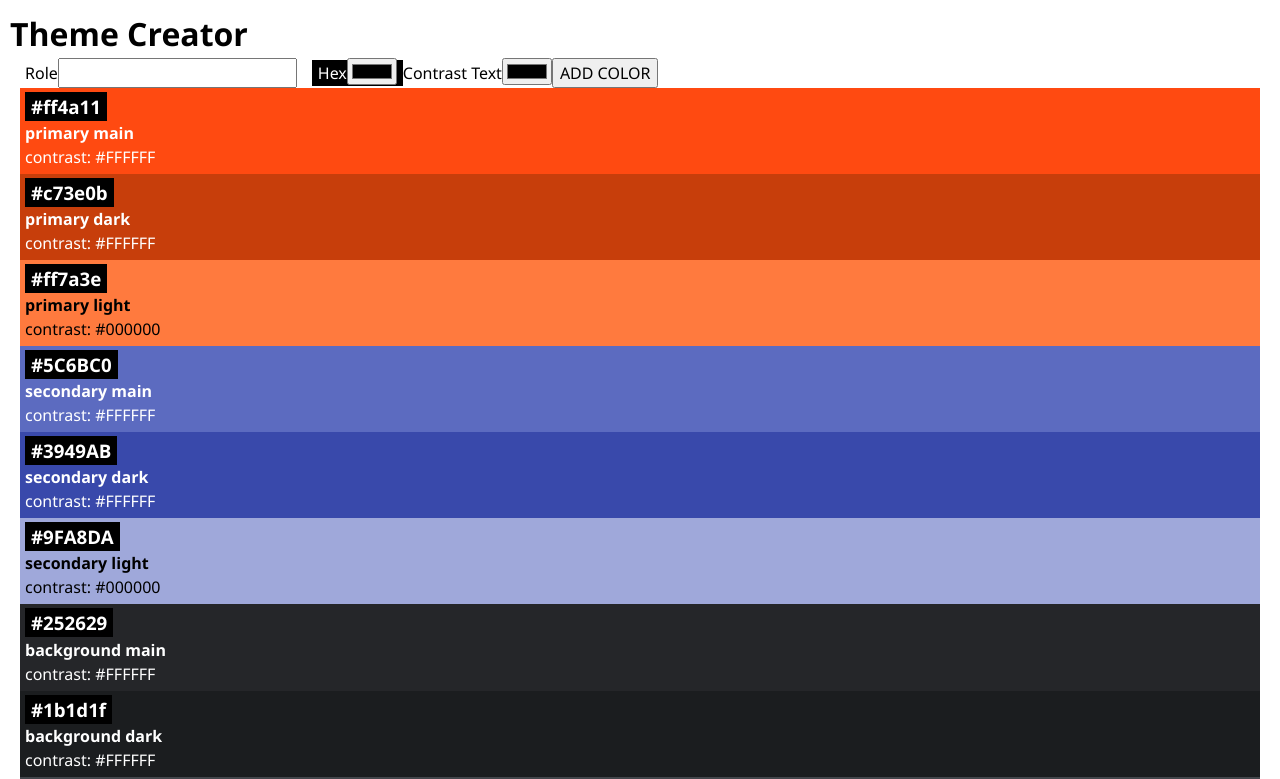
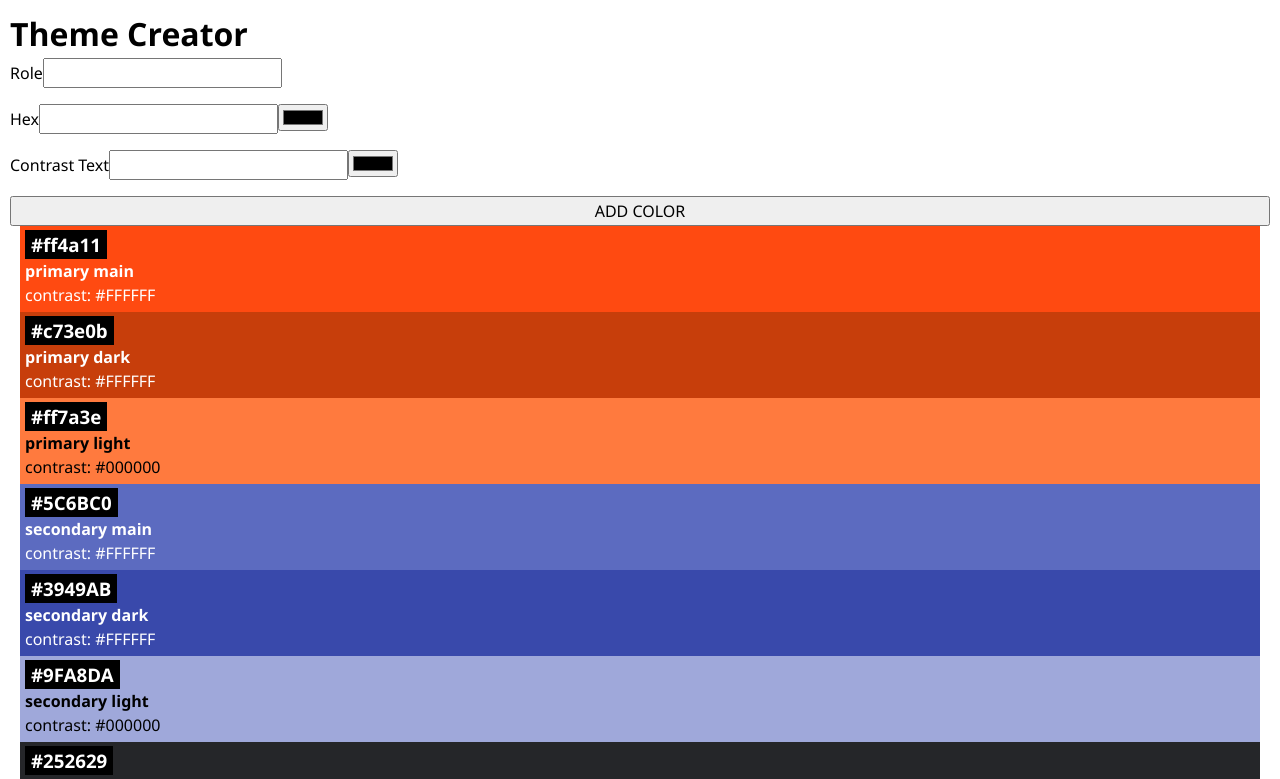
Before and after one commit to MarialeAlbrecht/project-4-theme-creator, a React (Vite) app: page / in a window 1280 px wide. Shown: the top 779 px of the page. Built offline with nearby package versions, Linux system fonts and the light colour scheme.

Commit message:
added css styles to the form

```diff
--- a/src/Components/Color/Color.css
+++ b/src/Components/Color/Color.css
@@ -9,3 +9,8 @@
   background: black;
   color: white;
 }
+.color-form {
+  display: flex;
+  flex-direction: column;
+  gap: 1rem;
+}
--- a/src/Components/Color/Colorform.jsx
+++ b/src/Components/Color/Colorform.jsx
@@ -10,17 +10,19 @@ export default function ColorForm() {
     event.target.reset();
   }
   return (
-    <form onSubmit={handlesubmit}>
-      <label className="color-card">
+    <form className="color-form" onSubmit={handlesubmit}>
+      <label>
         Role
         <input name="role" type="text" />
       </label>
-      <label className="color-card-headline">
+      <label>
         Hex
+        <input name="hex" type="text" />
         <input name="hex" type="color" />
       </label>
       <label>
         Contrast Text
+        <input name="hex" type="text" />
         <input name="contrasText" type="color" />
       </label>
 
```
